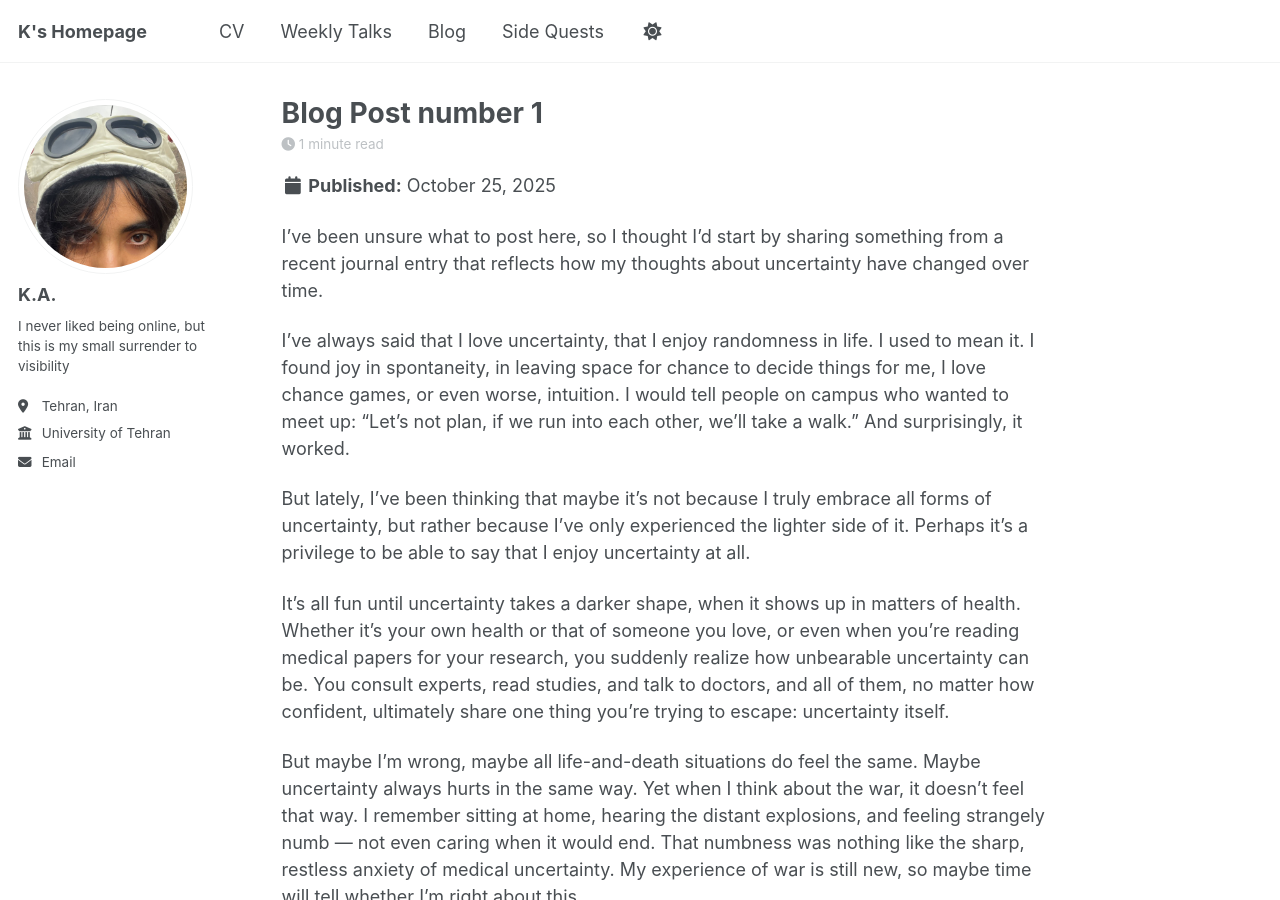
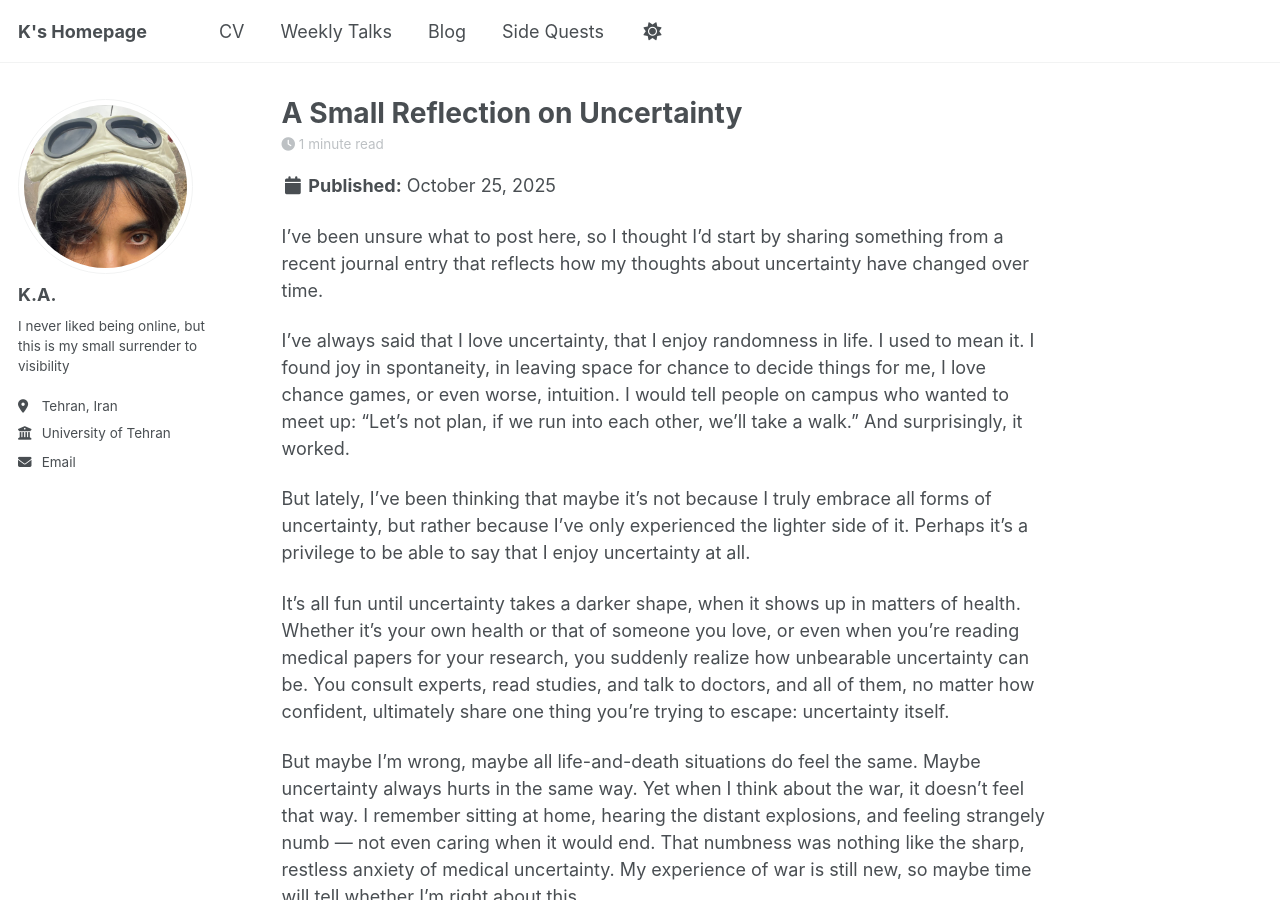
Before and after one commit to kabdollahi/kabdollahi.github.io, a Jekyll site: the page built from _posts/2012-08-14-blog-post-1.md, in a window 1280 px wide and 900 px high. Built offline with Jekyll 4.4.1, drawn with Linux system fonts in a browser that asks for light colours; a script that is not in the unit is left out.

Commit message:
Update 2012-08-14-blog-post-1.md

```diff
--- a/_posts/2012-08-14-blog-post-1.md
+++ b/_posts/2012-08-14-blog-post-1.md
@@ -1,5 +1,5 @@
 ---
-title: 'Blog Post number 1'
+title: 'A Small Reflection on Uncertainty'
 date: 2025-10-25
 permalink: /posts/2025/10/blog-post-1/
 tags:
```
